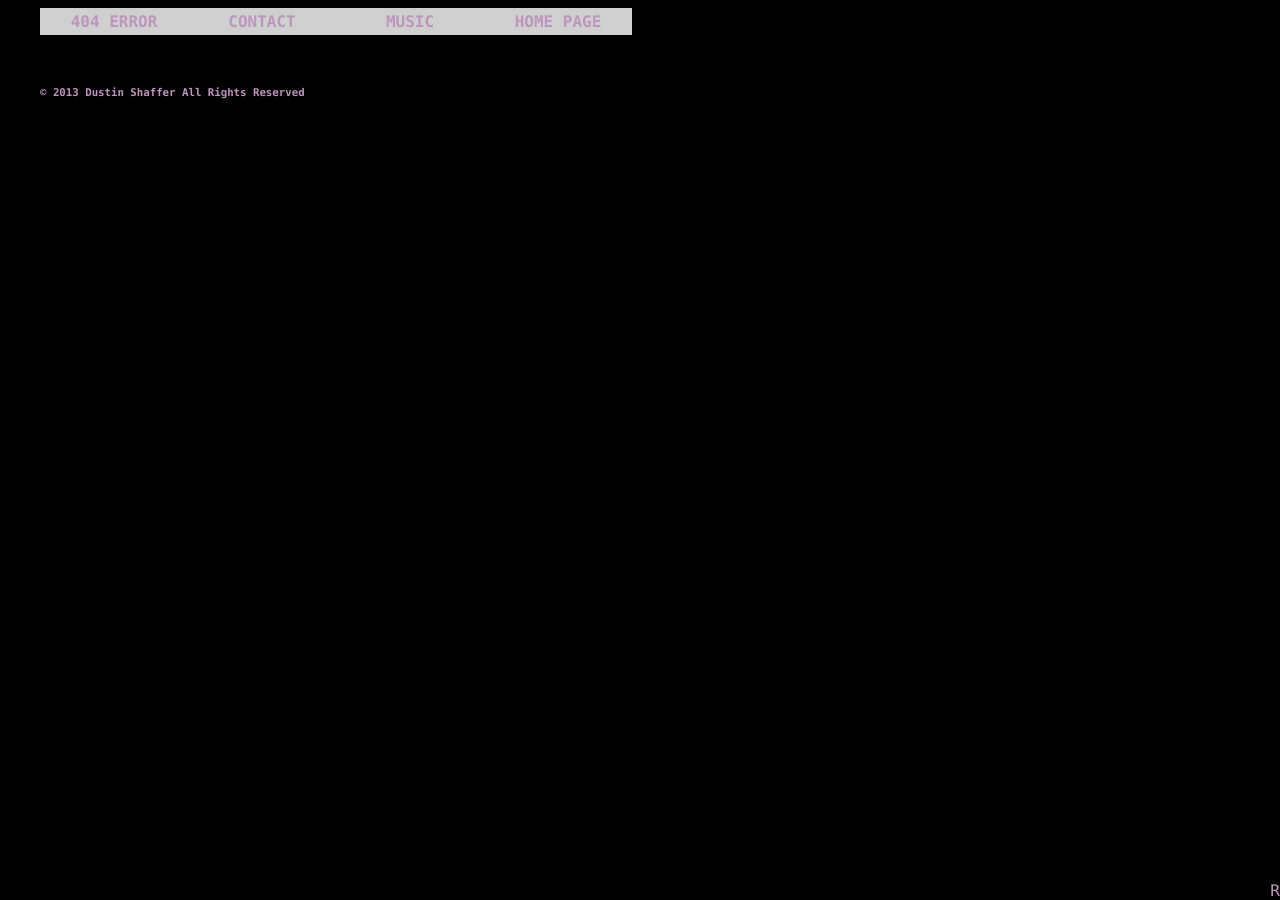
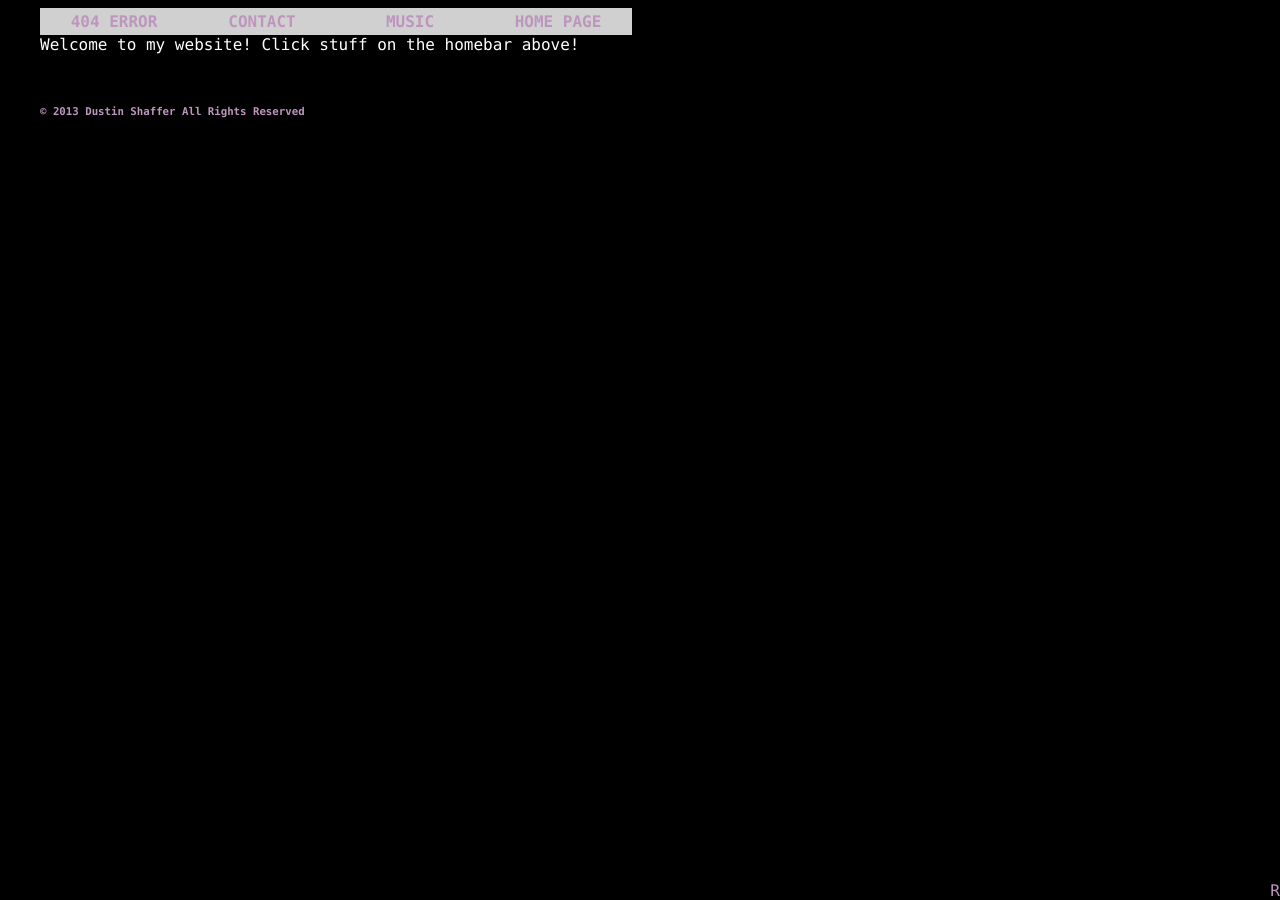
Before and after one commit to misterdustinface/misterdustinface.github.io, a Jekyll site: the page built from index.html, in a window 1280 px wide. Built offline with Jekyll 4.4.1, drawn with Linux system fonts in a browser that asks for light colours; comment, search, counter and statistics services are not loaded.

Commit message:
Update index.html

```diff
--- a/index.html
+++ b/index.html
@@ -2,3 +2,5 @@
 layout: default
 title: Home Page
 ---
+
+Welcome to my website!  Click stuff on the homebar above!
```
